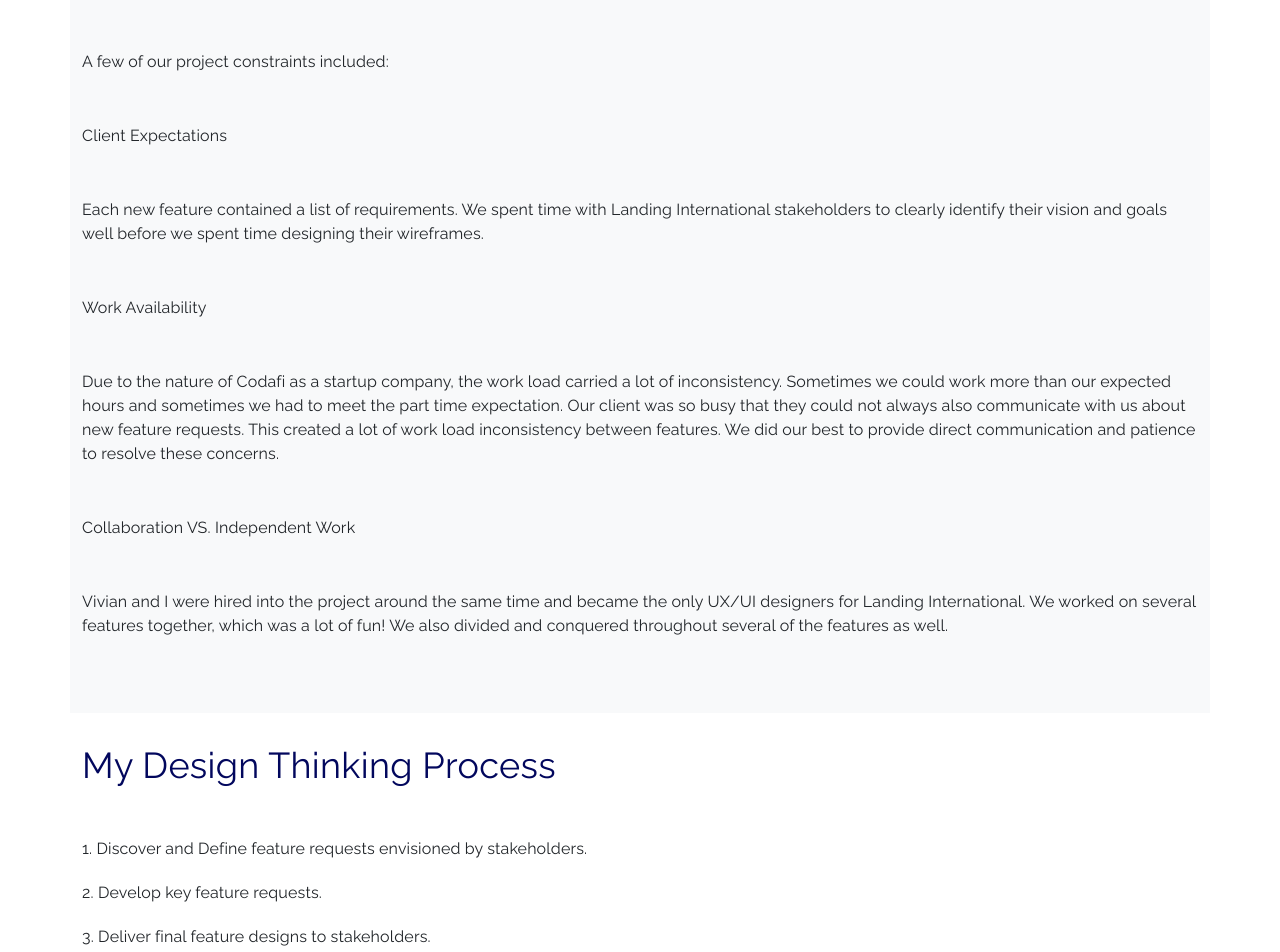
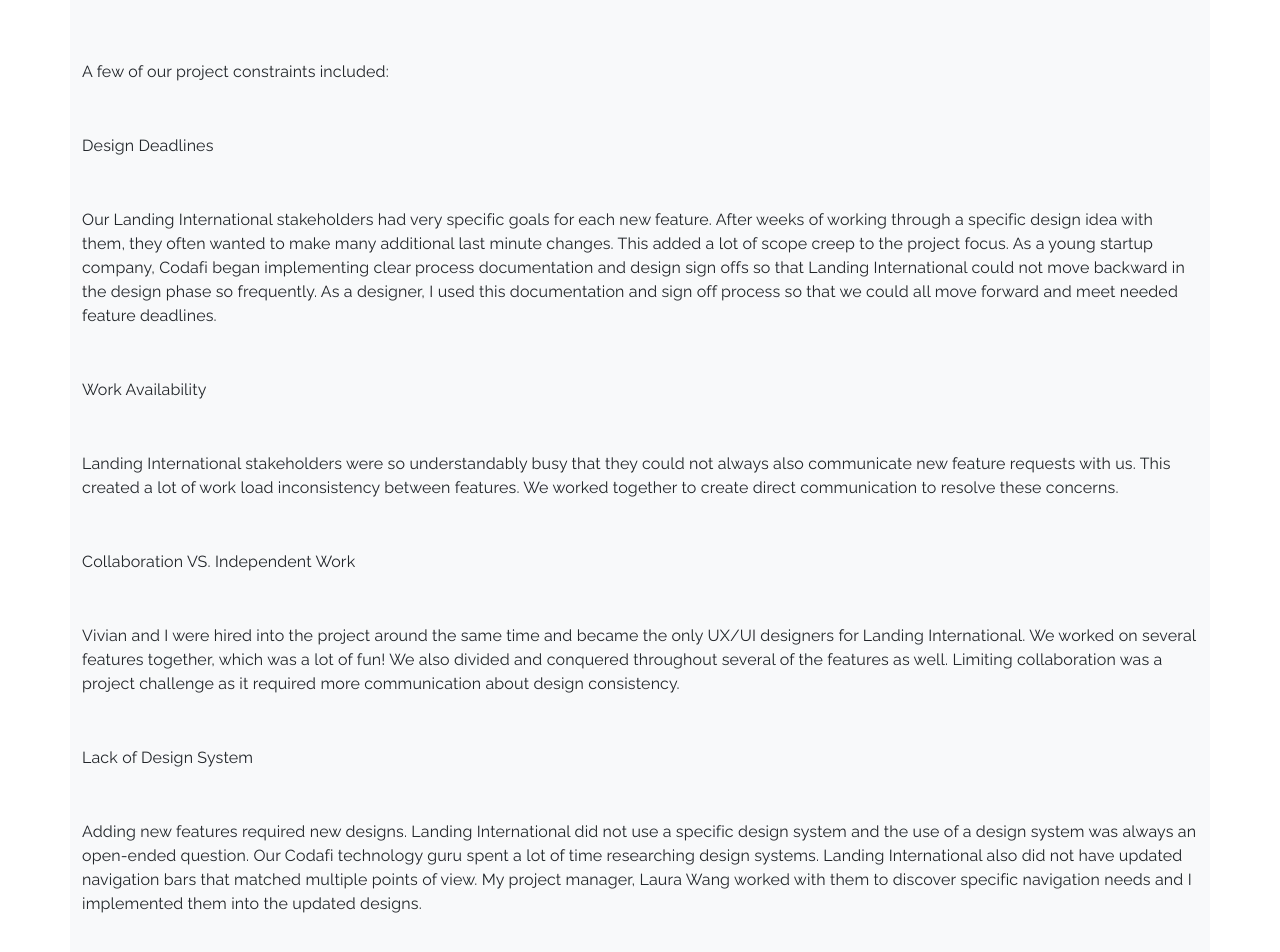
Before and after one commit to aubreyjonescreatives/ux-ui-portfolio, a React (Create React App) app: page /codafitechnology in a window 1280 px wide. Shown: the part 1020-1972 px from the top of the page. Built offline with nearby package versions, Linux system fonts and the light colour scheme.

Commit message:
added better constraints

```diff
--- a/src/Pages/CT.js
+++ b/src/Pages/CT.js
@@ -216,7 +216,10 @@ const CT = () => {
   Teammates:
 </Typography>
 <Typography sx={flcInfo}>
-  Vivian Song
+  Laura Wang, Project Manager
+</Typography>
+<Typography sx={flcInfo}>
+  Vivian Song, UX/UI Designer
 </Typography>
 
 
@@ -243,22 +246,32 @@ and can communicate these concerns through Landing International.</Typography>
 <Typography sx={headerStylesB}>Project Constraints</Typography>
 <Typography sx={paragraphA}>A few of our project constraints included:</Typography>
 <Typography sx={paragraphA}>
-  Client Expectations
+ Design Deadlines
 </Typography>
-<Typography sx={paragraphA}>Each new feature contained a list of requirements. We spent time with Landing International stakeholders to clearly identify
-their vision and goals well before we spent time designing their wireframes.</Typography>
+<Typography sx={paragraphA}>Our Landing International stakeholders had very specific goals for each new feature. After
+weeks of working through a specific design idea with them, they often wanted to make many additional last minute changes.
+This added a lot of scope creep to the project focus. As a young startup company, Codafi began implementing clear process
+documentation and design sign offs so that Landing International could not move backward in the design phase so frequently.
+As a designer, I used this documentation and sign off process so that we could all move forward and meet needed feature deadlines.</Typography>
 <Typography sx={paragraphA}>
   Work Availability
 </Typography>
-<Typography sx={paragraphA}>Due to the nature of Codafi as a startup company, the work load carried a lot of inconsistency. Sometimes we could work more than
-our expected hours and sometimes we had to meet the part time expectation. Our client was so busy that they could not always also communicate with us about new
-feature requests. This created a lot of work load inconsistency between features. We did our best to provide direct communication and patience to resolve these
-concerns.</Typography>
+<Typography sx={paragraphA}>Landing International stakeholders were so understandably busy that they could not always also communicate new
+feature requests with us. This created a lot of work load inconsistency between features. We worked together to create direct
+communication to resolve these concerns.</Typography>
 <Typography sx={paragraphA}>
   Collaboration VS. Independent Work
 </Typography>
 <Typography sx={paragraphA}>Vivian and I were hired into the project around the same time and became the only UX/UI designers for Landing International. We
-worked on several features together, which was a lot of fun! We also divided and conquered throughout several of the features as well.  </Typography>
+worked on several features together, which was a lot of fun! We also divided and conquered throughout several of the features as well. Limiting collaboration
+was a project challenge as it required more communication about design consistency. </Typography>
+<Typography sx={paragraphA}>
+  Lack of Design System
+</Typography>
+<Typography sx={paragraphA}>Adding new features required new designs. Landing International did not use a specific design system and the use of a design
+system was always an open-ended question. Our Codafi technology guru spent a lot of time researching design systems. Landing International also did not have
+updated navigation bars that matched multiple points of view. My project manager, Laura Wang worked with them to discover specific navigation needs and I implemented
+them into the updated designs.  </Typography>
 
 
 </Container>
--- a/src/Pages/Landing.js
+++ b/src/Pages/Landing.js
@@ -211,27 +211,7 @@ return (
 
     </Col>
 
-<Col sm={12} md={6} xl={4}>
 
-    <Card sx={cardStyles} className="cardStyles">
-    <Link href="/appareldesignscasestudy" sx={linkStyles} target="_blank" style={{textDecoration: "none", color: "#30638E"}}>
-      <CardMedia
-        component="img"
-        alt="UI Designs"
-        image={tshirtDesigns}
-        sx={cardStylesImage}
-      />
-      <CardContent>
-        <Typography gutterBottom variant="h5" component="div" sx={cardText}>
-        Apparel Designs
-        </Typography>
-        </CardContent>
-      </Link>
-    </Card>
-
-
-
-    </Col>
 
 
 <Col sm={12} md={6} xl={4}>
@@ -276,27 +256,7 @@ return (
 
     </Col>
 
-<Col sm={12} md={6} xl={4}>
 
-    <Card sx={cardStyles} className="cardStyles">
-    <Link href="/designsystems" sx={linkStyles} target="_blank" style={{textDecoration: "none", color: "#30638E"}}>
-      <CardMedia
-        component="img"
-        alt="Storybook Logo"
-        image={StoryBook}
-        sx={cardStylesImage}
-      />
-      <CardContent>
-        <Typography gutterBottom variant="h5" component="div" sx={cardText}>
-        Design Systems
-        </Typography>
-        </CardContent>
-      </Link>
-    </Card>
-
-
-
-    </Col>
 
     </Row>
 
```
